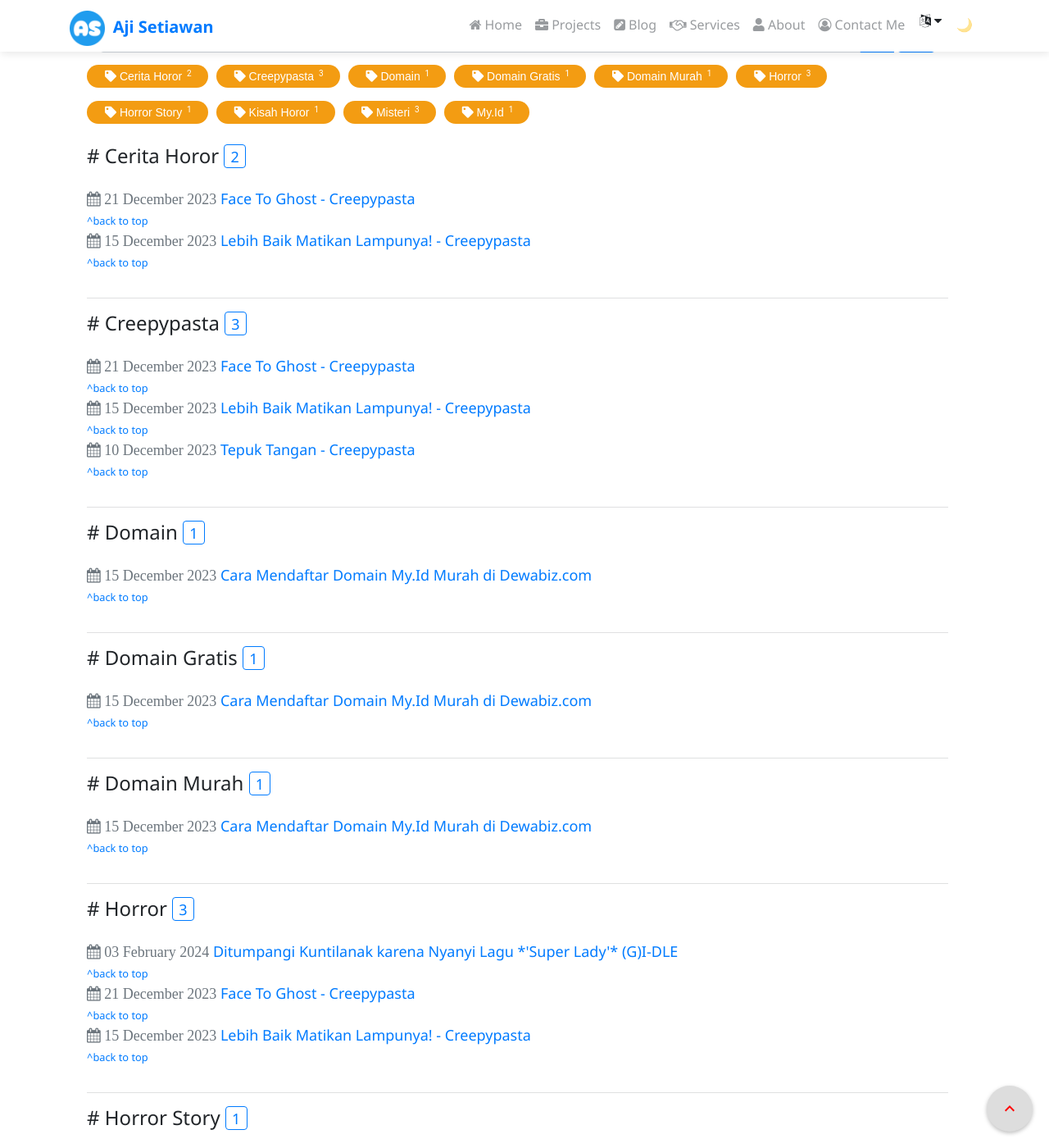
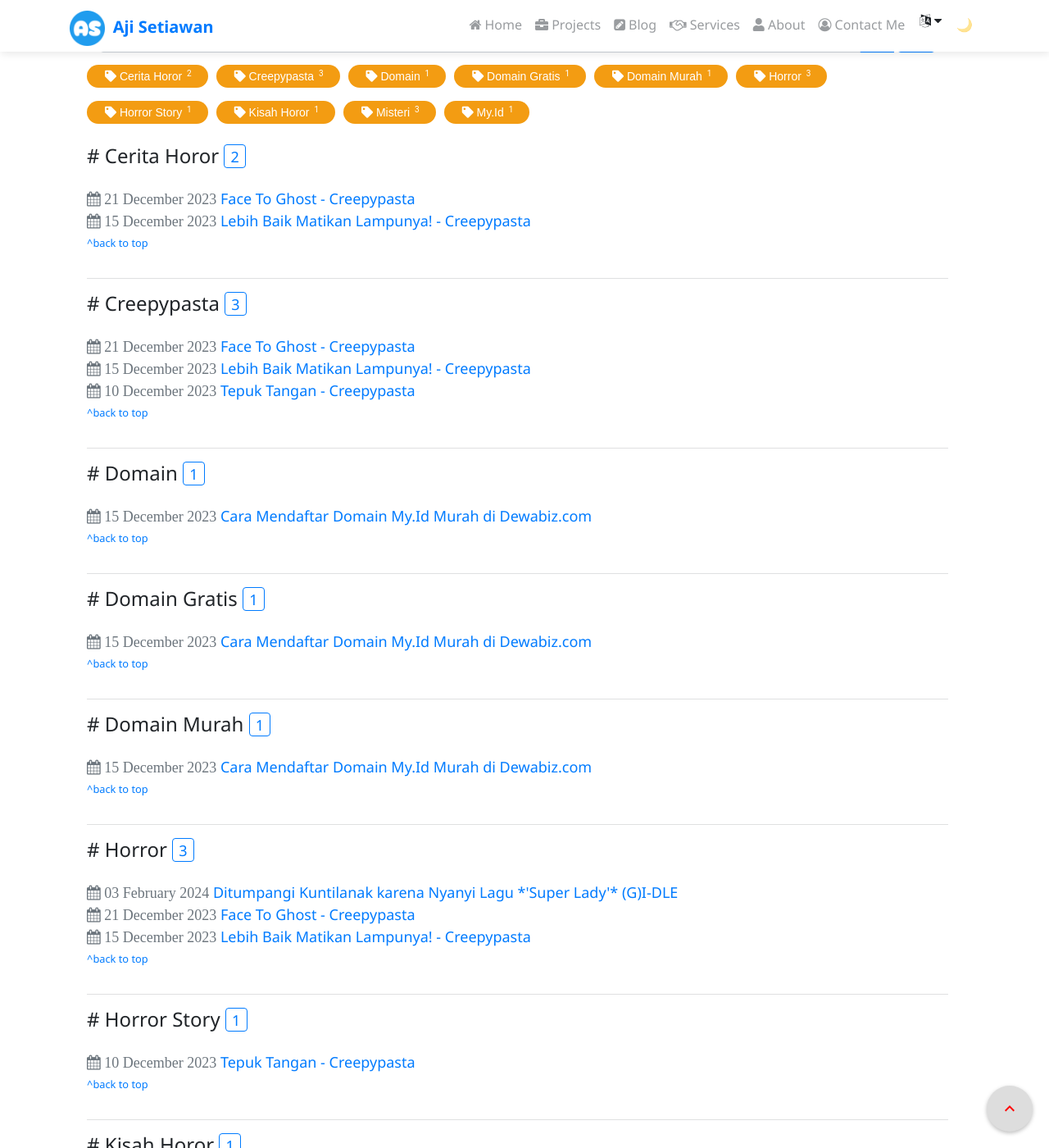
Before and after one commit to ajisetiawan716/ajisetiawan716.github.io, a Jekyll site: the page built from pages/tags.html, in a window 1280 px wide and 1400 px high, scrolled down 327 px. Shown: the whole window at 82% size. Built offline with Jekyll 4.4.1, drawn with Linux system fonts in a browser that asks for light colours; nearby versions of some CDN libraries; emoji names are drawn with the system emoji font; comment, search, counter and statistics services are not loaded; a style sheet for code colours, icons or effects is not loaded; some of the changed text lies outside the part shown.

Commit message:
Update tags.html

```diff
--- a/_includes/blog/tags.html
+++ b/_includes/blog/tags.html
@@ -29,10 +29,10 @@
                     <span class="fa fa-calendar"> <time datetime="{{- post.date | date_to_long_string -}}">{{- post.date | date_to_long_string -}}</time></span> <span><a href="{{ post.url | relative_url }}">{{- post.title | strip_html -}}</a></span>
                 </div>
             </div>
-        <a href="#top">
+        {%- endfor -%}
+        <a href="#top" class="kanan">
                             <small>^back to top</small>
         </a>
-        {%- endfor -%}
     </div>
     <hr class="bg-light">
 {%- endfor -%}
```
